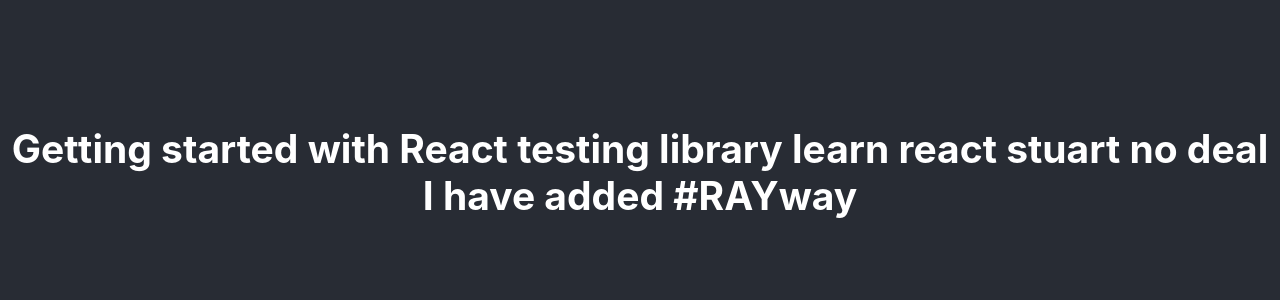
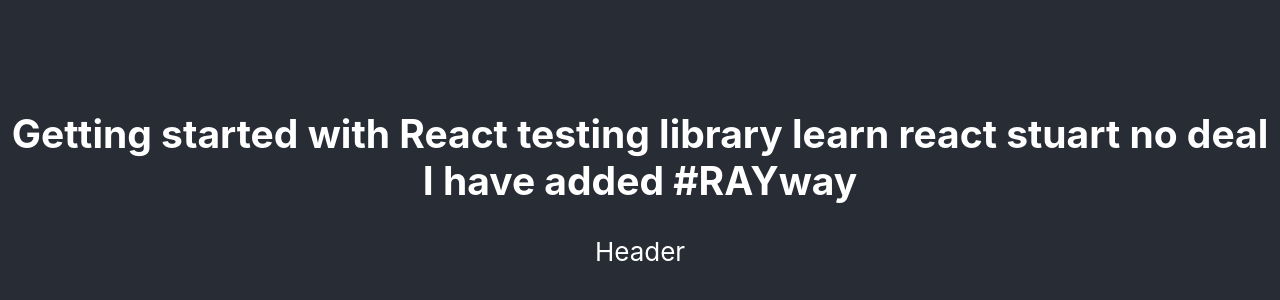
Before and after one commit to rayway44/cicd, a React (Create React App) app in the folder app/: page / in a window 1280 px wide. Shown: the part 228-528 px from the top of the page. Built offline with nearby package versions, Linux system fonts and the light colour scheme.

Commit message:
added a header component

```diff
--- a/app/src/App.js
+++ b/app/src/App.js
@@ -1,11 +1,14 @@
 import React from "react";
 import "./App.css";
+import Header from "./Components/Header"
 
 function App() {
   return (
     <div className="App">
       <header className="App-header">
+
         <h2>Getting started with React testing library learn react stuart no deal<br/> I have added #RAYway</h2>
+        <Header />
       </header>
     </div>
   );
```
